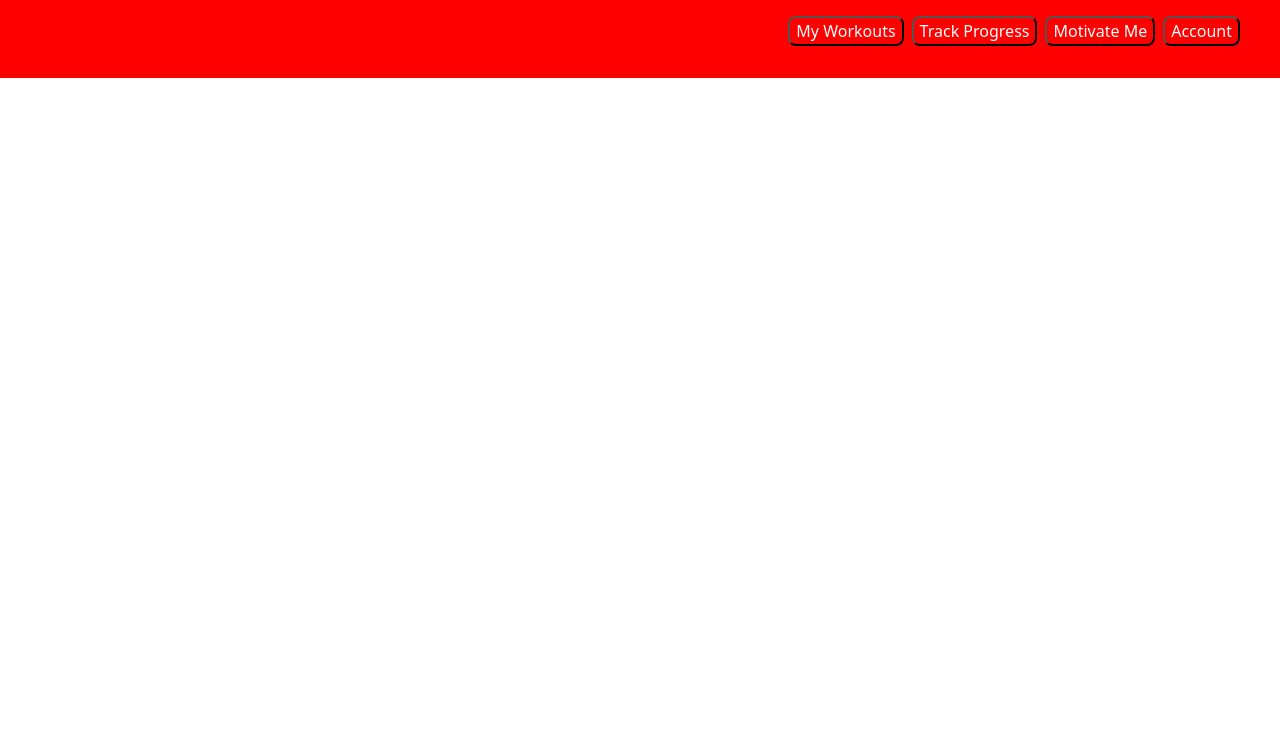
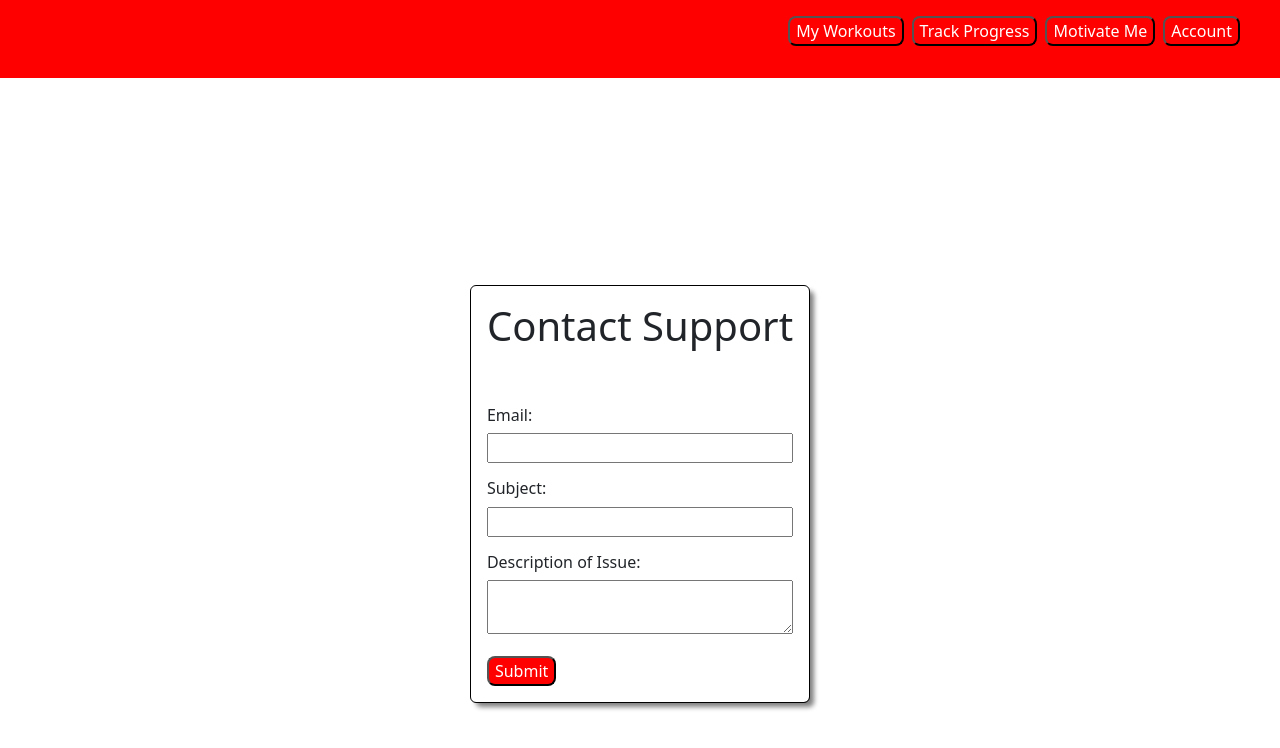
Before and after one commit to talemu/RocketFit, a React (Vite) app in the folder rocket-fit-front/client/: page /support in a window 1280 px wide. Shown: the top 748 px of the page. Built offline with nearby package versions, Linux system fonts and the light colour scheme; no server answers; the HTML template or start-up script is replaced by a standard one.

Commit message:
Configured Support Page Design

```diff
--- a/rocket-fit-front/client/src/App.tsx
+++ b/rocket-fit-front/client/src/App.tsx
@@ -14,6 +14,7 @@ import UnauthorizedPage from "./pages/UnauthorizedPage";
 import RegistrationPage from "./pages/RegistrationPage";
 import TrackProgressPage from "./pages/TrackProgressPage";
 import AccountPage from "./pages/AccountPage";
+import ContactSupport from "./pages/ContactSupport";
 
 const Border = styled.div`
   padding-top: 1em;
@@ -113,6 +114,16 @@ function App() {
                 />
               }
             />
+            <Route
+              path="/support"
+              element={
+                <ContactSupport
+                  authId={JSON.parse(
+                    localStorage.getItem("savedAuthId") || "{}"
+                  )}
+                />
+              }
+            />
             <Route path="/unauthorized" Component={UnauthorizedPage} />
           </Routes>
         </Border>
--- /dev/null
+++ b/rocket-fit-front/client/src/components/ContactSupportComponents/ContactInputs.tsx
@@ -0,0 +1,166 @@
+import React, { useEffect, useState } from "react";
+import styled from "styled-components";
+import { Button, Input, Textarea } from "@chakra-ui/react";
+import Spinner from "../Spinner";
+import { useNavigate } from "react-router-dom";
+import authUserService from "../../services/authUserService";
+import { RfAuthUser } from "../../services/authUserService";
+
+const FormContent = styled.div`
+  width: 100%;
+`;
+
+const InputHeader = styled.h6`
+  margin: 1em 0em 0.5em 0em;
+  font-size: 1em;
+`;
+
+const UserInput = styled(Input)`
+  width: 100%;
+`;
+
+const UserTextArea = styled(Textarea)`
+  width: 100%;
+`;
+
+const SubmitButton = styled(Button)`
+  margin: 1em 0em 0em 0em;
+  background-color: red;
+  color: white;
+  border-radius: 0.5em;
+`;
+
+const ButtonDiv = styled.div`
+  display: flex;
+  justify-content: space-between;
+
+  @media only screen and (max-width: 768px) {
+    flex-direction: column;
+  }
+`;
+
+const ErrorDiv = styled.div`
+  background-color: red;
+  height: 2em;
+`;
+
+const NonErrorDiv = styled.div`
+  background-color: transparent;
+  height: 2em;
+`;
+
+interface Props {
+  authId: number;
+}
+
+const ContactInputs = ({ authId }: Props) => {
+  const Navigate = useNavigate();
+  const [errorMessage, setErrorMessage] = useState("");
+  const [email, setEmail] = useState("");
+  const [emailDisabled, setEmailDisabled] = useState(false);
+  const [subject, setSubject] = useState("");
+  const [description, setDescription] = useState("");
+  const [spinner, setSpinner] = useState(false);
+
+  useEffect(() => {
+    if (authId === -10) {
+      setEmailDisabled(false);
+    } else {
+      const { request } = authUserService.getAll("/" + authId);
+      request
+        .then((response) => {
+          const returned_user = response.data as unknown as RfAuthUser;
+          setEmail(returned_user.emailAddress);
+          setEmailDisabled(true);
+        })
+        .catch((error) => {
+          console.log(error);
+        });
+    }
+  }, [authId]);
+
+  const handleInputChange = (
+    event: React.ChangeEvent<HTMLInputElement>,
+    inputVariable: string
+  ) => {
+    if (inputVariable === "email") {
+      const textValue: string = (event.target as HTMLInputElement).value;
+      setEmail(textValue);
+    } else if (inputVariable === "subject") {
+      const textValue: string = (event.target as HTMLInputElement).value;
+      setSubject(textValue);
+    } else if (inputVariable === "description") {
+      const textValue: string = (event.target as HTMLInputElement).value;
+      setDescription(textValue);
+    }
+  };
+
+  const handleTextAreaChange = (
+    event: React.ChangeEvent<HTMLTextAreaElement>,
+    inputVariable: string
+  ) => {
+    if (inputVariable === "description") {
+      const textValue: string = (event.target as HTMLTextAreaElement).value;
+      setDescription(textValue);
+    }
+  };
+
+  const handleEnterDownInput = (
+    event: React.KeyboardEvent<HTMLInputElement>
+  ) => {
+    if (event.key === "Enter") {
+      console.log("Enter key pressed");
+    }
+  };
+
+  const handleEnterDownTextArea = (
+    event: React.KeyboardEvent<HTMLTextAreaElement>
+  ) => {
+    if (event.key === "Enter") {
+      console.log("Enter key pressed");
+    }
+  };
+
+  return (
+    <FormContent>
+      {errorMessage.length != 0 ? (
+        <ErrorDiv>{errorMessage}</ErrorDiv>
+      ) : (
+        <NonErrorDiv></NonErrorDiv>
+      )}
+      <InputHeader>Email:</InputHeader>
+      <UserInput
+        type="email"
+        value={email}
+        onChange={(e) => handleInputChange(e, "email")}
+        onKeyDown={handleEnterDownInput}
+        disabled={emailDisabled}
+      />
+      <InputHeader>Subject:</InputHeader>
+      <UserInput
+        type="text"
+        value={subject}
+        onChange={(e) => handleInputChange(e, "subject")}
+        onKeyDown={handleEnterDownInput}
+      />
+      <InputHeader>Description of Issue:</InputHeader>
+      <UserTextArea
+        type="text"
+        value={description}
+        onChange={(e) => handleTextAreaChange(e, "description")}
+        onKeyDown={handleEnterDownTextArea}
+      />
+      {spinner ? (
+        <Spinner />
+      ) : (
+        <ButtonDiv>
+          <SubmitButton onClick={() => console.log("submitted")}>
+            Submit
+          </SubmitButton>
+        </ButtonDiv>
+      )}
+    </FormContent>
+  );
+};
+
+export default ContactInputs;
--- a/rocket-fit-front/client/src/components/Navbar.tsx
+++ b/rocket-fit-front/client/src/components/Navbar.tsx
@@ -51,12 +51,6 @@ const ButtonLink = styled(Link)`
   color: white;
 `;
 
-// const LogoutButton = styled.button`
-//   background-color: red;
-//   color: white;
-//   border-radius: 0.5em;
-// `;
-
 interface Props {
   authId: number;
   sendDataToParent: (data: number) => void;
@@ -107,7 +101,10 @@ const Navbar = ({ authId, sendDataToParent }: Props) => {
                 }
               />
               <NavButton
-                active={location.pathname === "/account"}
+                active={
+                  location.pathname === "/account" ||
+                  location.pathname === "/support"
+                }
                 onClick={() => {
                   navigate("/account");
                 }}
--- a/rocket-fit-front/client/src/pages/AccountPage.tsx
+++ b/rocket-fit-front/client/src/pages/AccountPage.tsx
@@ -60,7 +60,13 @@ const AccountPage = ({ authId, sendDataToParent }: Props) => {
             >
               Logout
             </AccountButton>
-            <AccountButton>Contact Support</AccountButton>
+            <AccountButton
+              onClick={() => {
+                navigate("/support");
+              }}
+            >
+              Contact Support
+            </AccountButton>
           </>
         )}
       </ContentDiv>
--- /dev/null
+++ b/rocket-fit-front/client/src/pages/ContactSupport.tsx
@@ -0,0 +1,48 @@
+import React from "react";
+import styled from "styled-components";
+import { Container, Box } from "@chakra-ui/react";
+import ContactInputs from "../components/ContactSupportComponents/ContactInputs";
+
+const PageHeader = styled.h1`
+  text-align: center;
+`;
+
+const ContainerDiv = styled(Container)`
+  display: flex;
+  justify-content: center;
+  align-items: center;
+  height: 100vh;
+`;
+
+const BoxDiv = styled(Box)`
+  display: flex;
+  flex-direction: column;
+  align-items: center;
+  outline: 0.5px solid black;
+  margin: 1em;
+  padding: 1em;
+  box-shadow: 5px 5px 5px grey;
+  border-radius: 5px;
+  font-size: 1em;
+
+  @media only screen and (min-width: 1000px) and (min-height: 1200px) {
+    font-size: 2em;
+  }
+`;
+
+interface Props {
+  authId: number;
+}
+
+const ContactSupport = ({ authId }: Props) => {
+  return (
+    <ContainerDiv>
+      <BoxDiv>
+        <PageHeader>Contact Support</PageHeader>
+        <ContactInputs authId={authId} />
+      </BoxDiv>
+    </ContainerDiv>
+  );
+};
+
+export default ContactSupport;
```
